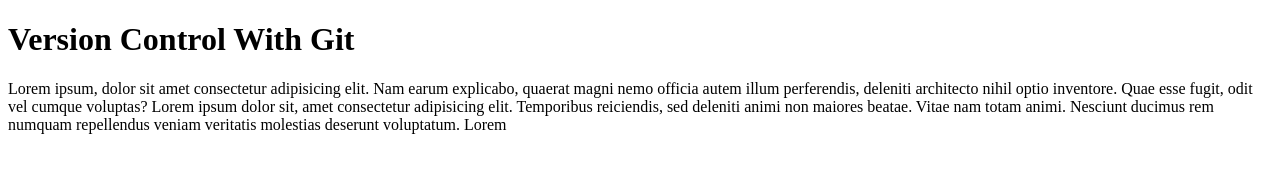
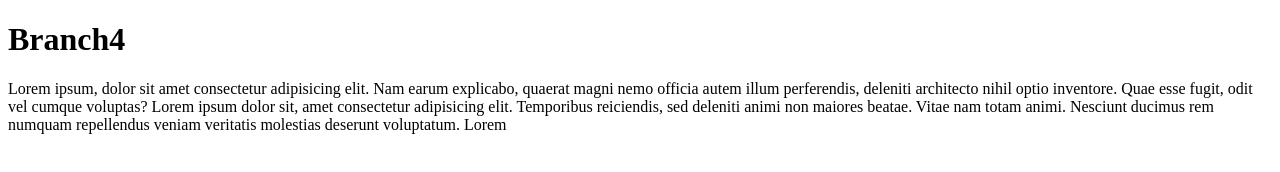
Before and after one commit to Euchariaada/stutern-git, a plain HTML site: page index.html in a window 1280 px wide. Drawn offline with Linux system fonts and the light colour scheme.

Commit message:
new update added

```diff
--- a/index.html
+++ b/index.html
@@ -4,10 +4,10 @@
     <meta charset="UTF-8">
     <meta http-equiv="X-UA-Compatible" content="IE=edge">
     <meta name="viewport" content="width=device-width, initial-scale=1.0">
-    <title>Version Control</title>
+    <title>Version Control with Git</title>
 </head>
 <body>
-    <h1>Version Control With Git</h1>
+    <h1>Branch4</h1>
     <p>Lorem ipsum, dolor sit amet consectetur adipisicing elit.
         Nam earum explicabo, quaerat magni nemo officia autem illum perferendis,
         deleniti architecto nihil optio inventore. Quae esse fugit, odit vel cumque voluptas?
```
